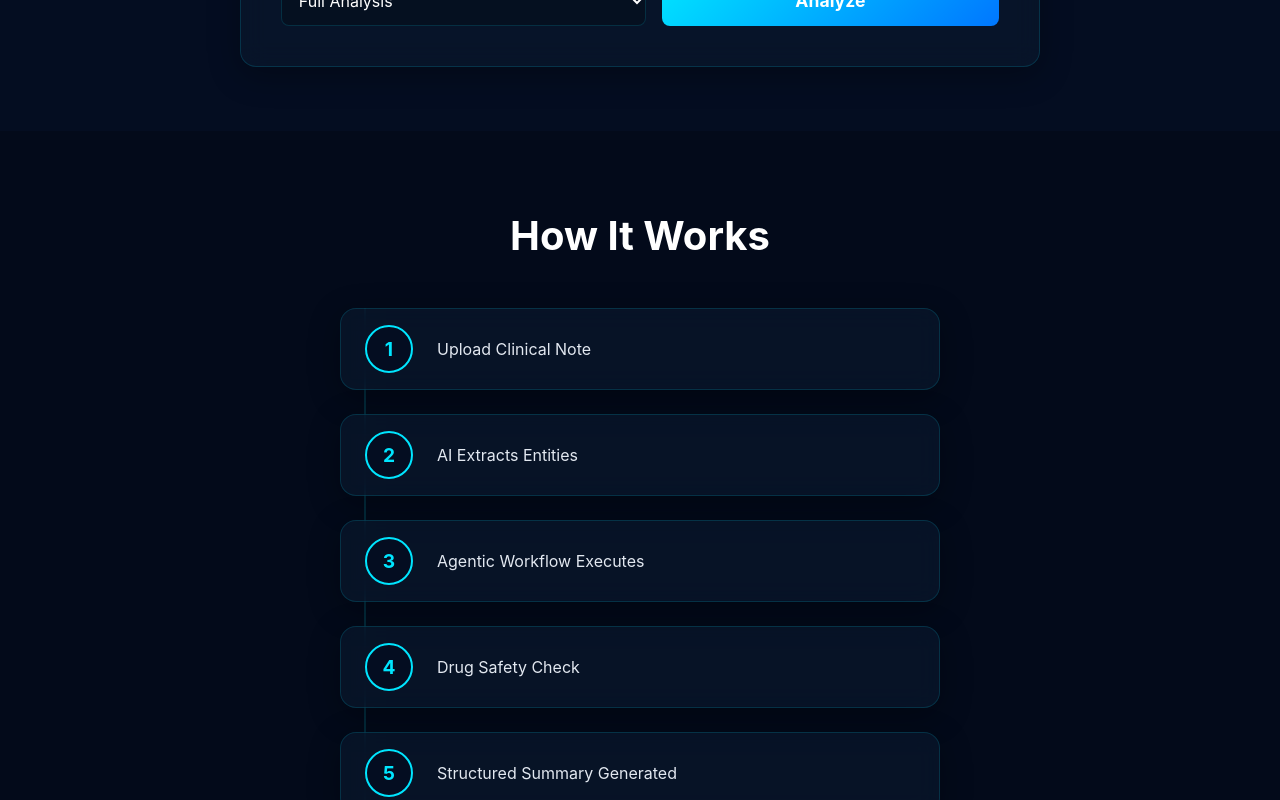
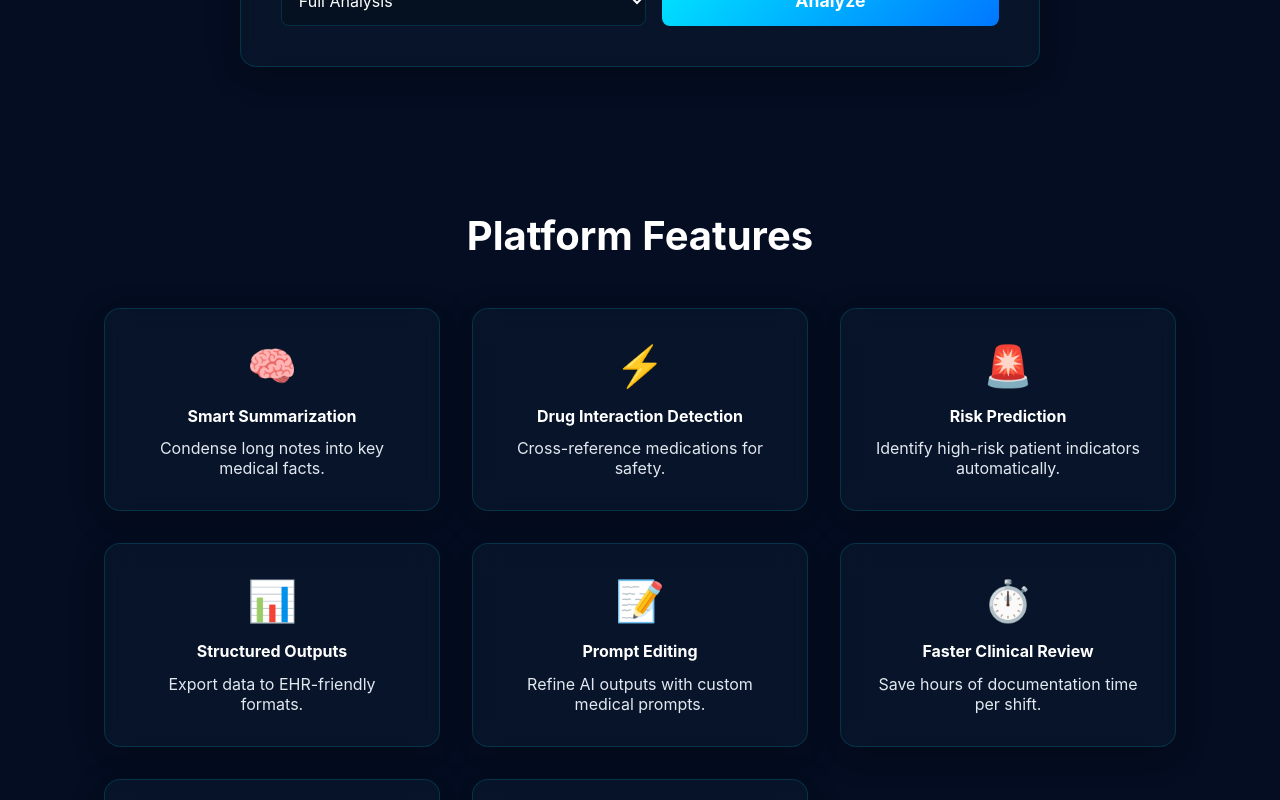
Before and after one commit to manya-n2/medbriefai, a React app in the folder frontend/: page / in a window 1280 px wide. Shown: the part 1240-2040 px from the top of the page. Built offline with nearby package versions, Linux system fonts and the light colour scheme; the HTML template or start-up script is replaced by a standard one.

Commit message:
jsx features

```diff
--- a/frontend/src/Home.jsx
+++ b/frontend/src/Home.jsx
@@ -211,6 +211,29 @@ const Home = () => {
           </div>
         </section>
       )}
+      {/* 6. FEATURES SECTION */}
+      <section id="features" className="features-section">
+        <h2 className="section-title">Platform Features</h2>
+        <div className="feature-grid">
+          {[
+            { icon: "🧠", title: "Smart Summarization", desc: "Condense long notes into key medical facts." },
+            { icon: "⚡", title: "Drug Interaction Detection", desc: "Cross-reference medications for safety." },
+            { icon: "🚨", title: "Risk Prediction", desc: "Identify high-risk patient indicators automatically." },
+            { icon: "📊", title: "Structured Outputs", desc: "Export data to EHR-friendly formats." },
+            { icon: "📝", title: "Prompt Editing", desc: "Refine AI outputs with custom medical prompts." },
+            { icon: "⏱️", title: "Faster Clinical Review", desc: "Save hours of documentation time per shift." },
+            { icon: "🤖", title: "AI-Powered Agent Workflow", desc: "Multi-step autonomous reasoning for accuracy." },
+            { icon: "🗣️", title: "Medical Language Simplification", desc: "Translate jargon for patient communication." }
+          ].map((feature, i) => (
+            <div key={i} className="feature-card glass hover-elevate">
+              <div className="feature-icon">{feature.icon}</div>
+              <h4>{feature.title}</h4>
+              <p>{feature.desc}</p>
+            </div>
+          ))}
+        </div>
+      </section>
+
       {/* 7. HOW IT WORKS SECTION */}
       <section className="workflow-section">
         <h2 className="section-title">How It Works</h2>
@@ -223,6 +246,7 @@ const Home = () => {
           ))}
         </div>
       </section>
+
       {/* 8. ABOUT SECTION */}
       <section id="about" className="about-section glass">
         <h2>About Clinical Note Summarizer</h2>
```
